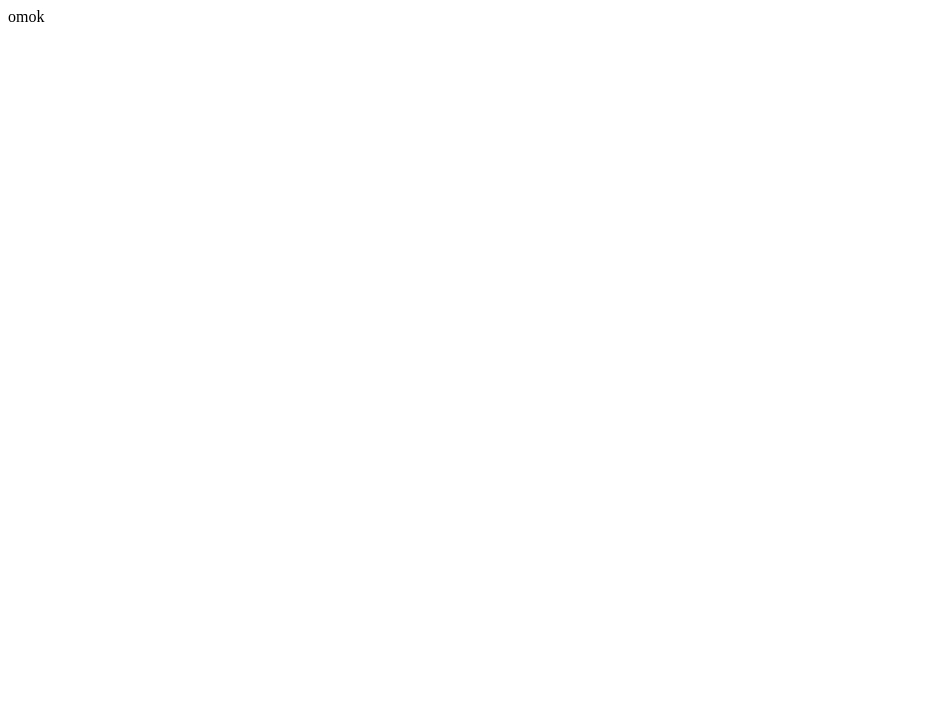
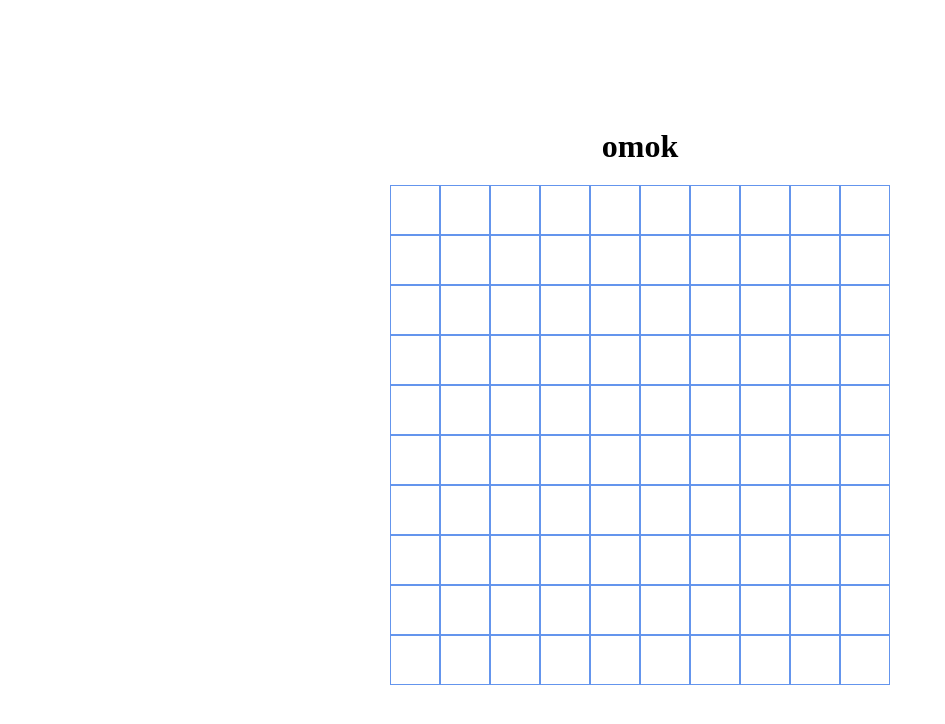
Before and after one commit to jjamongisbest/jjamongisbest.github.io, a plain HTML site: page omok/index.html in a window 1280 px wide. Shown: the whole page, without its empty margins (0-945 px from the left). Drawn offline with Linux system fonts and the light colour scheme.

Commit message:
Create project booksearck

```diff
--- /dev/null
+++ b/booksearch/book.css
@@ -0,0 +1,30 @@
+* {
+    margin: 0;
+    padding: 0;
+}
+
+h1 {
+    text-align: center;
+}
+
+.container {
+    background-color: burlywood;
+}
+
+.search-box {
+    width: fit-content;
+    margin: auto;
+}
+
+.result-card {
+    width: 180px;
+    height: 220px;
+    background-color: blanchedalmond;
+}
+
+.container {
+    display: flex;
+    flex-wrap: wrap;
+    gap: 20px;
+    background-color: rgb(224, 224, 90);
+}
--- a/omok/index.html
+++ b/omok/index.html
@@ -4,9 +4,19 @@
     <meta charset="UTF-8">
     <meta http-equiv="X-UA-Compatible" content="IE=edge">
     <meta name="viewport" content="width=device-width, initial-scale=1.0">
-    <title>omok</title>
+    <link rel="stylesheet" href="omok.css">
+    <title>OMOK</title>
 </head>
 <body>
-    omok
+    <h1>omok</h1>
+    <div id="gameContainer"></div>
+
+    <!--
+        hint :
+        css 속성, position : absolute를 활용하면
+        두 개의 맵을 겹쳐서 표현 할 수 있다.
+    -->
+
+    <script src="omok.js"></script>
 </body>
 </html>
--- a/omok/omok.css
+++ b/omok/omok.css
@@ -0,0 +1,29 @@
+* {
+    margin: 0;
+    padding: 0;
+}
+
+.map {
+    display: flex;
+    flex-wrap: wrap;
+    width: 500px;
+    height: 500px;
+    margin: auto;
+}
+
+.tile {
+    display: flex;
+    align-items: center;
+    justify-content: center;
+
+    width: 48px;
+    height: 48px;
+
+    background-color: white;
+    border: solid 1px cornflowerblue;
+}
+
+h1{
+    text-align: center;
+    margin: 10% 0 20px 0;
+}
--- a/omok/omok.js
+++ b/omok/omok.js
@@ -0,0 +1,36 @@
+const gameContainer = document.getElementById("gameContainer");
+
+const map = document.createElement("div");;
+map.className = "map";
+
+let winner = 0;
+let turn = 1;
+let size = 10;
+
+setMap();
+
+function setMap(){
+    for(let i = 0; i< size; i++){
+        for(let k = 0; k<size; k++){
+            const tile = document.createElement("div");
+
+            const id = `y${i}x${k}`;
+            tile.id = id;
+            tile.className = "tile";
+
+            map.append(tile);
+
+            tile.addEventListener("click", e =>{
+                console.log(id);
+
+                const target = e.target;
+            })
+        }
+    }
+
+    gameContainer.append(map);
+}
+
+function fakeMap(){
+
+}
```
Also changed, not shown: booksearch/book.js (added, +60 -0 lines), booksearch/index.html (added, +25 -0 lines).
